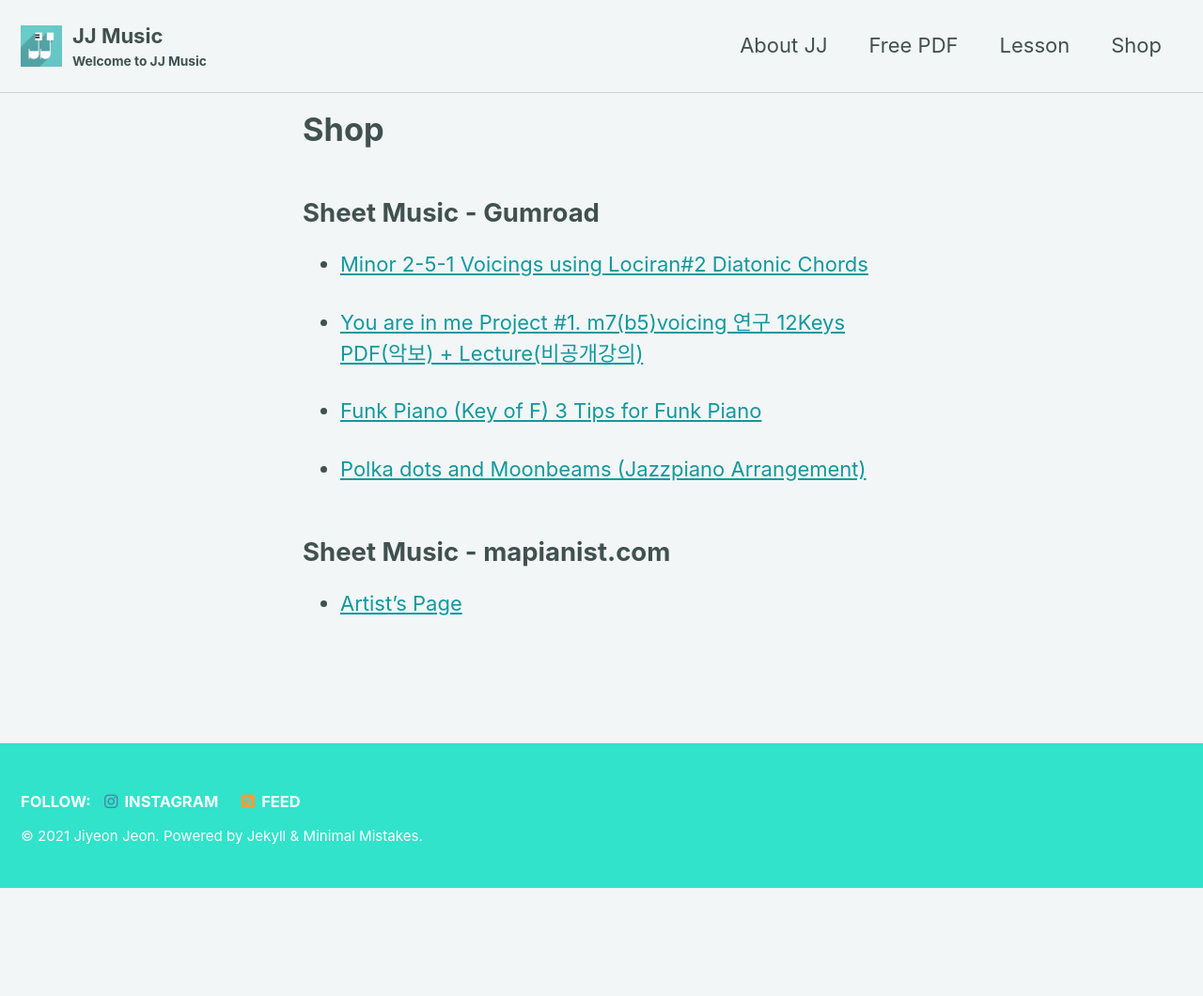
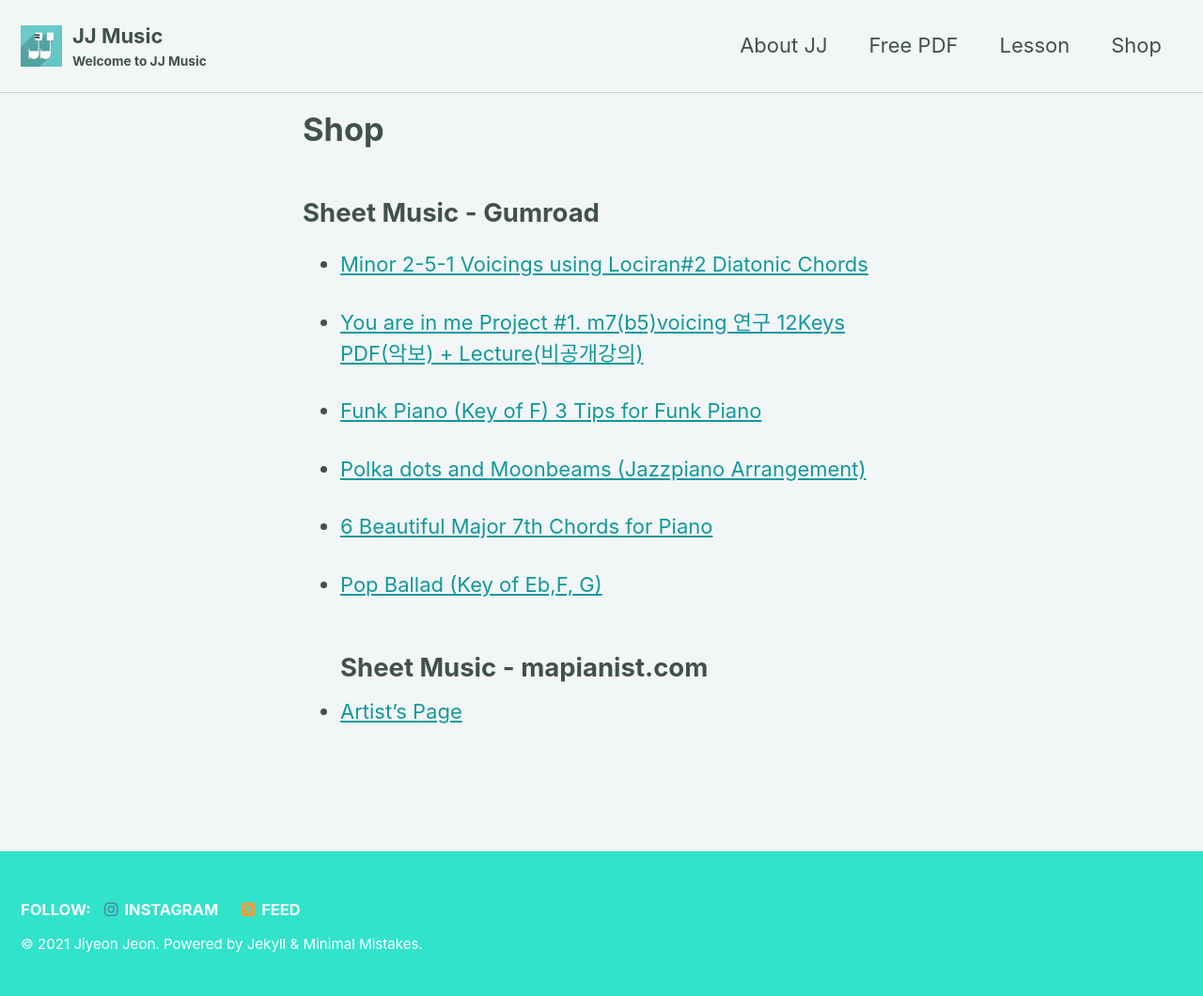
Before and after one commit to jjmusic-online/jjmusic-online.github.io, a Jekyll site: the page built from _pages/shop.md, in a window 1280 px wide. Shown: the whole page at 94% size. Built offline with Jekyll 4.4.1, drawn with Linux system fonts in a browser that asks for light colours; cached includes are drawn as plain includes; nearby versions of some CDN libraries; before the commit the page ends 945 px from its top, so only the background shows below that.

Commit message:
Update shop.md

```diff
--- a/_pages/shop.md
+++ b/_pages/shop.md
@@ -22,6 +22,11 @@ permalink: /shop/
     Polka dots and Moonbeams (Jazzpiano Arrangement)
 </a>
 
+- <a href="jazzydusmusic.gumroad.com/l/rScwd" target="_blank">
+    6 Beautiful Major 7th Chords for Piano
+
+- <a href="https://jazzydusmusic.gumroad.com/l/yThDM" target="_blank">
+    Pop Ballad (Key of Eb,F, G)
 ## Sheet Music - mapianist.com
 
 - <a href="https://www.mapianist.com/profile/670590/main" target="_blank">
```
